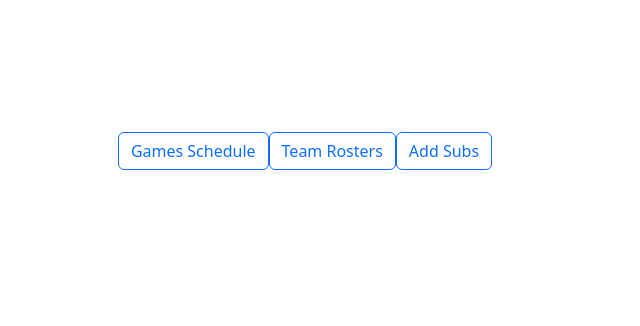
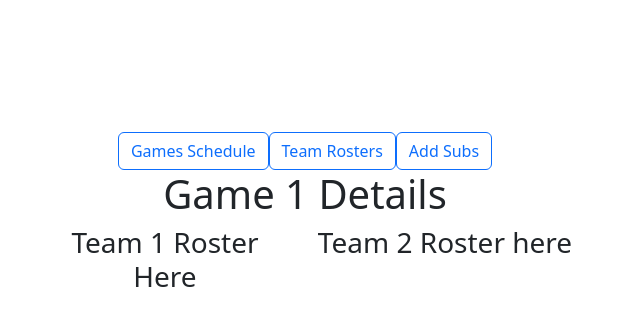
Before and after one commit to MWSequeira/final-project, a React (Vite) app: page /games/1 in a window 1280 px wide. Shown: the top 326 px of the page, without its empty margins (335-975 px from the left). Built offline with nearby package versions, Linux system fonts and the light colour scheme.

Commit message:
useParams to link games

```diff
--- a/src/App.tsx
+++ b/src/App.tsx
@@ -10,6 +10,7 @@ import NavBar from './components/NavBar'
 import GamesListPage from './components/GamesListPage'
 import TeamRosterPage from './components/TeamRosterPage'
 import AddSubPage from './components/AddSubPage'
+import GameDetails from './components/GameDetails'
 
 export type PlayerType = {
   firstName: string,
@@ -183,6 +184,11 @@ function App() {
           />} />
         <Route path="/add-sub"
           element={<AddSubPage />} />
+        <Route path="/games/:gameId"
+          element={<GameDetails
+          gameSched={gameSched}
+          allPlayers={allPlayers}
+          />} />
       </Routes>
 
     </>
--- /dev/null
+++ b/src/components/GameDetails.tsx
@@ -0,0 +1,30 @@
+import { Container, Row, Col } from 'react-bootstrap'
+import { useParams } from 'react-router-dom'
+
+function GameDetails({ gameSched, allPlayers}) {
+
+    const { gameId } = useParams()
+
+    const currentGame = gameSched.filter(game => game.gameId === gameId)
+    console.log(currentGame)
+
+  return (
+    <div>
+        <Container>
+            <Row>
+            <h1>Game {gameId} Details</h1>
+            </Row>
+            <Row>
+                <Col>
+                    <h3>Team 1 Roster Here</h3>
+                </Col>
+                <Col>
+                    <h3>Team 2 Roster here</h3>
+                </Col>
+            </Row>
+        </Container>
+    </div>
+  )
+}
+
+export default GameDetails
--- a/src/components/GamesListPage.tsx
+++ b/src/components/GamesListPage.tsx
@@ -1,6 +1,7 @@
 import { useEffect, useState } from 'react'
 import type { GameType } from '../App'
 import { Button } from 'react-bootstrap'
+import { Link } from 'react-router-dom'
 
 type GamesListProps = {
   gameSched: GameType[],
@@ -16,6 +17,7 @@ function GamesListPage( {gameSched,
   selectedGame,
   setSelectedGame}: GamesListProps) {
 
+    // use NavLink t
 
   return (
     <div className="gamesList">
@@ -25,7 +27,7 @@ function GamesListPage( {gameSched,
       <h1>Schedule of Games</h1>
       {gameSched.map(game => <div key={game.gameId}>
         <p>
-        <b>Game {game.gameId}</b> on {game.date} at {game.time} &mdash; <b>{game.team1}</b> vs <b>{game.team2}</b>
+        <b> <Link to={"/games/" + game.gameId}>Game {game.gameId}</Link></b> on {game.date} at {game.time} &mdash; <b>{game.team1}</b> vs <b>{game.team2}</b>
         </p>
 
       </div>)}
```
